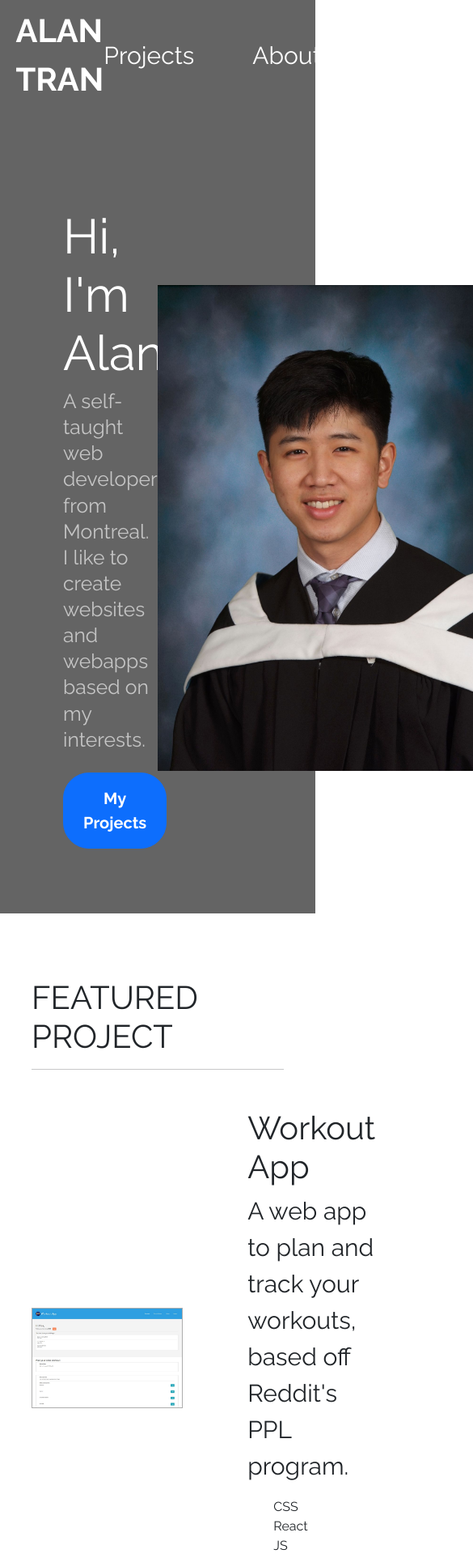
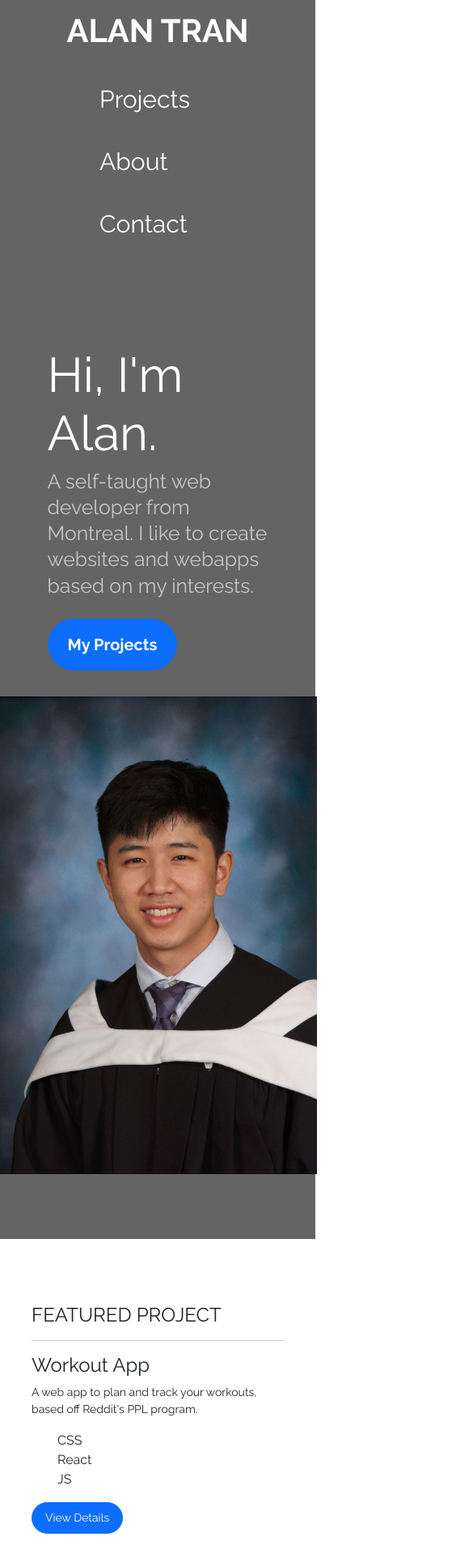
Before and after one commit to nalanart/portfolio, a React (Create React App) app: page / in a window 390 px wide. Shown: the part 40-1964 px from the top of the page at 81% size, 585 px wide, since content can reach past the window. Built offline with nearby package versions, Linux system fonts and the light colour scheme.

Commit message:
Made landing page responsive

```diff
--- a/src/App.css
+++ b/src/App.css
@@ -30,3 +30,7 @@ footer {
 footer p {
   margin-bottom: 0;
 }
+
+@media screen and (max-width: 1340px) {
+
+}
--- a/src/components/styles/Cta.css
+++ b/src/components/styles/Cta.css
@@ -26,3 +26,38 @@
   padding: 1rem 1.5rem;
   border-radius: 2rem;
 }
+
+@media screen and (max-width: 1340px) {
+  .site-cta__inner {
+    width: 70%;
+  }
+}
+
+@media screen and (max-width: 740px) {
+  .site-cta__title {
+    font-size: 2.125rem;
+  }
+
+  .site-cta__subtitle,
+  .socials-list__item,
+  .site-cta__btn {
+    font-size: 1.125rem;
+  }
+
+  .site-cta__btn {
+    padding: 0.5rem 1rem;
+  }
+
+  .site-cta__inner {
+    flex-direction: column;
+    align-items: flex-start;
+  }
+
+  .socials-list {
+    padding: 0;
+  }
+
+  .site-cta__content {
+    margin-bottom: 1rem;
+  }
+}
--- a/src/components/styles/Featured.css
+++ b/src/components/styles/Featured.css
@@ -33,3 +33,33 @@
 a.site-featured__btn {
   border-radius: 1.5rem;
 }
+
+@media screen and (max-width: 1000px) {
+  .site-featured__title {
+    font-size: 1.5rem;
+  }
+  .site-featured__subtitle {
+    font-size: 0.875rem;
+  }
+  a.site-featured__btn {
+    font-size: 0.875rem;
+  }
+}
+
+@media screen and (max-width: 740px) {
+  .site-featured__inner hr {
+    margin-bottom: 1rem;
+  }
+  .site-featured__img {
+    order: 2;
+    width: 100%;
+    margin-top: 2rem;
+  }
+  .site-featured__preview {
+    flex-direction: column;
+    align-items: flex-start;
+  }
+  .site-featured__content {
+    margin-left: 0;
+  }
+}
--- a/src/components/styles/Hero.css
+++ b/src/components/styles/Hero.css
@@ -7,7 +7,7 @@
 }
 
 .site-hero__content {
-  width: 50%;
+  width: 40%;
 }
 
 h1.site-hero__title {
@@ -28,5 +28,33 @@ a.site-hero__btn {
 }
 
 .site-hero__portrait {
-  width: 400px;
+  height: 100vh;
 }
+
+@media screen and (max-width: 1340px) {
+  .site-hero__portrait {
+    height: 70vh;
+  }
+}
+
+@media screen and (max-width: 1000px) {
+  .site-hero__inner {
+    width: 70%;
+  }
+}
+
+@media screen and (max-width: 840px) {
+  .site-hero__inner {
+    flex-direction: column;
+  }
+  .site-hero__content {
+    width: 100%;
+    margin-bottom: 2rem;
+  }
+}
+
+@media screen and (max-width: 375px) {
+  .site-hero__portrait {
+    height: 50vh;
+  }
+}
--- a/src/components/styles/Navbar.css
+++ b/src/components/styles/Navbar.css
@@ -28,3 +28,32 @@ a.site-menu__item {
 a.site-menu__item:not(:last-child) {
   margin-right: 4.5rem;
 }
+
+@media screen and (max-width: 1340px) {
+
+}
+
+@media screen and (max-width: 1000px) {
+  a.site-menu__item:not(:last-child) {
+    margin-right: 2rem;
+  }
+}
+
+@media screen and (max-width: 840px) {
+  .site-navbar__inner {
+    flex-direction: column;
+  }
+
+  .site-menu {
+    display: flex;
+    flex-direction: column;
+  }
+
+  .site-menu__item:first-child {
+    margin-top: 2rem;
+  }
+
+  .site-menu__item:not(:last-child) {
+    margin-bottom: 2rem;
+  }
+}
```
